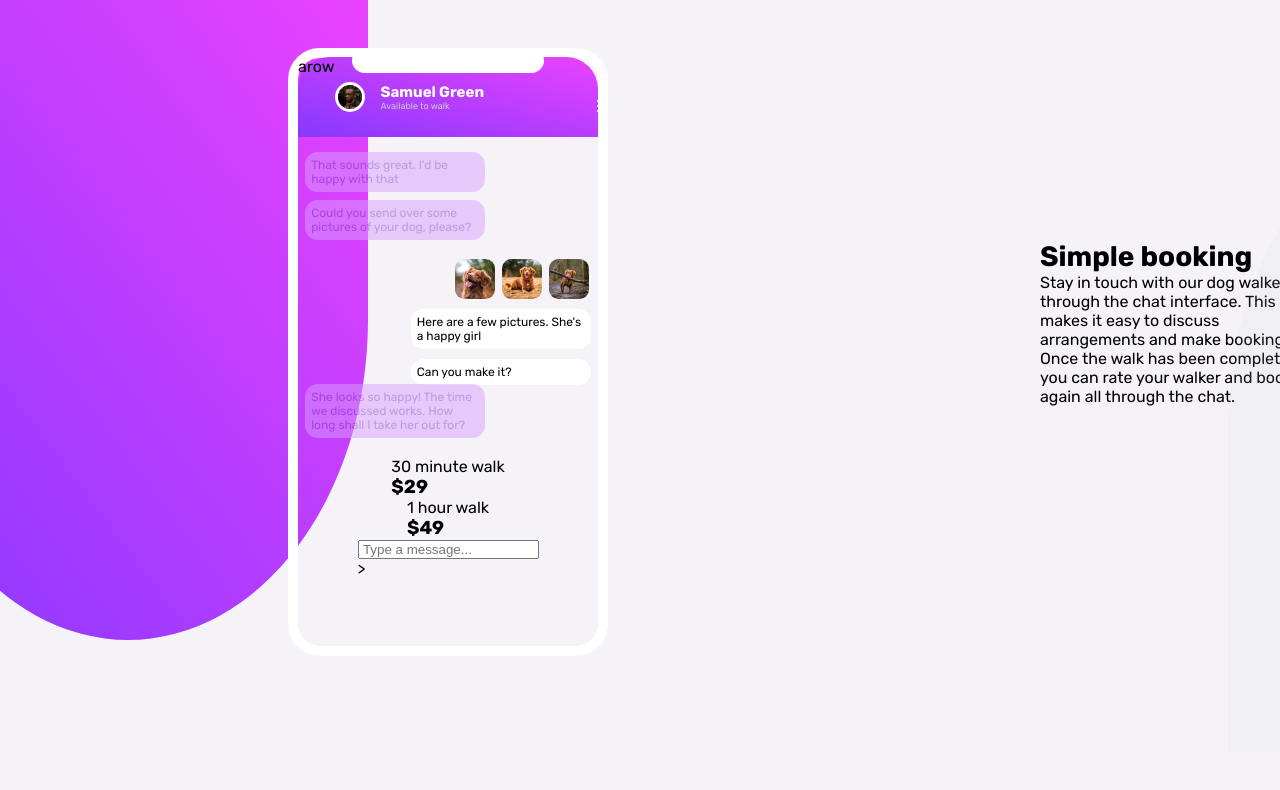
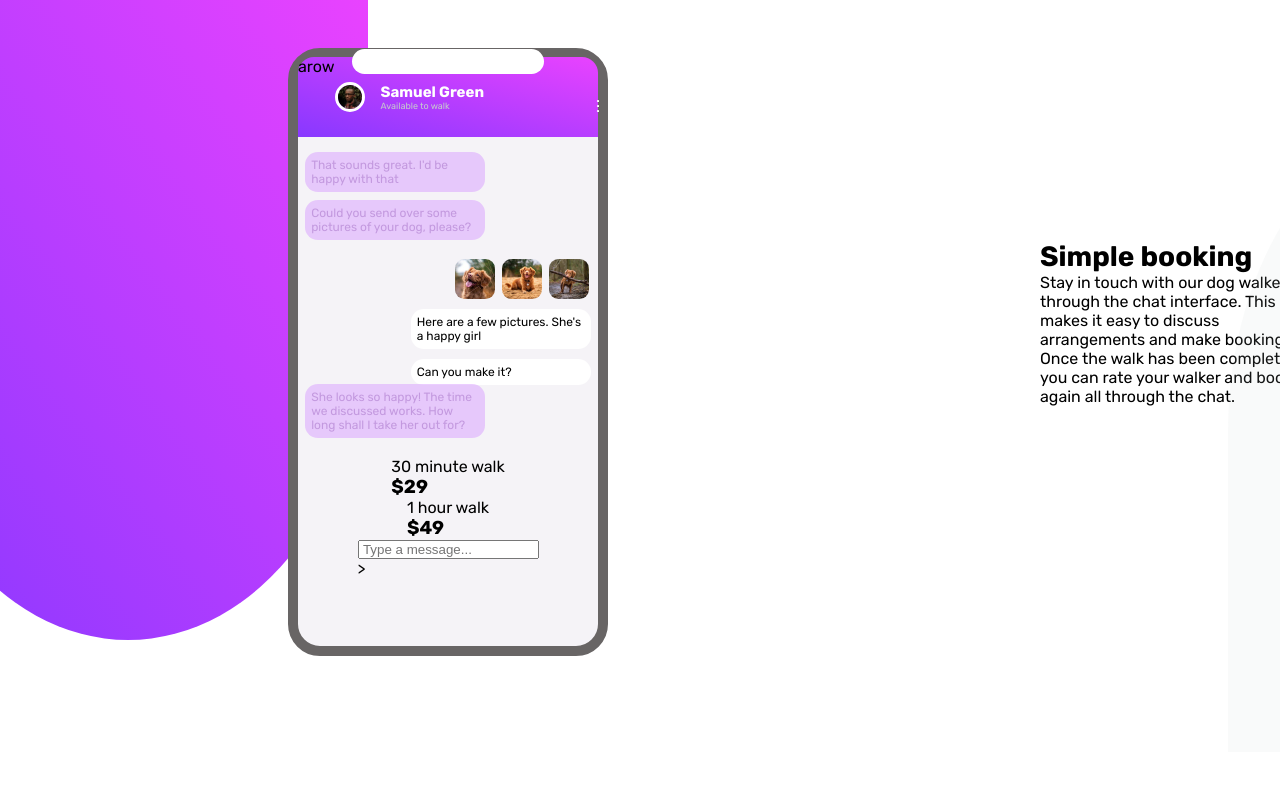
Before and after one commit to TipCodez/ACC_SEM1_25, a plain HTML site: page CHAT_APP/index.html in a window 1280 px wide. Shown: the top 790 px of the page. Drawn offline with Linux system fonts and the light colour scheme.

Commit message:
Add more stylingto the app

```diff
--- a/CHAT_APP/style.css
+++ b/CHAT_APP/style.css
@@ -12,7 +12,7 @@
     --Light-Violet-bg : hsl(264, 100%, 61%);
 
     /* Secondary */
-    --app-background--bg : hsl(270, 20%, 96%);
+    --app-background-bg : hsl(270, 20%, 96%);
     --submit-button-bg : hsl(271, 36%, 24%);
     --radio-button-outline : hsl(289, 100%, 72%);
 
@@ -49,7 +49,9 @@
 
 .sub-container-left-mobile{
     width: 20rem;
-    border: #fff 10px solid;
+    background-color: var(--app-background-bg) ;
+    box-shadow: #c46464;
+    border: #686565 10px solid;
     height: 38rem;
     display: flex;
     flex-direction: column;
@@ -66,7 +68,7 @@
     background-color: #fff;
     border-radius: 10rem;
     position: relative;
-    bottom: 10px;
+    bottom: 9px;
     z-index: 1;
 }
 
@@ -77,8 +79,8 @@
     background-image : linear-gradient(to top right, var(--Light-Violet-bg),var(--Light-Magenta-bg));
     position: relative;
     bottom: 1.6rem;
-    border-top-left-radius: 2rem;
-    border-top-right-radius: 2rem;
+    border-top-left-radius: 1rem;
+    border-top-right-radius: 1rem;
     z-index: 0;
 }
 
```
